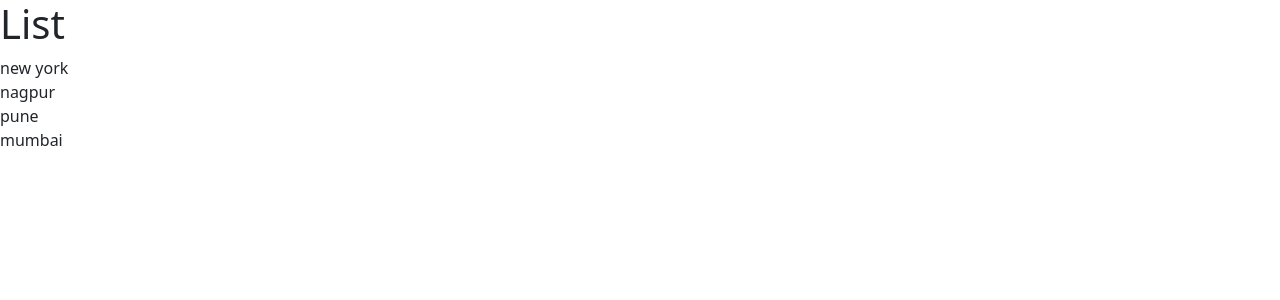
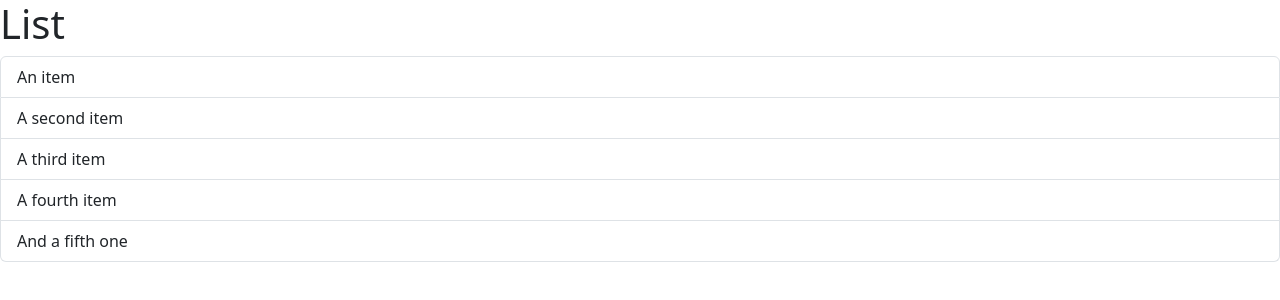
Before and after one commit to juheedhone/react-app, a React (Vite) app: page / in a window 1280 px wide. Shown: the top 300 px of the page. Built offline with nearby package versions, Linux system fonts and the light colour scheme.

Commit message:
ListGroup

```diff
--- a/src/components/ListGroup.tsx
+++ b/src/components/ListGroup.tsx
@@ -1,13 +1,16 @@
 function ListGroup() {
   const items = ["new york", "nagpur", "pune", "mumbai"];
 
+  items.map(item => <li>{item}</li>)
   return (
     <>
       <h1>List</h1>
       <ul className="list-group">
-        {items.map((item) => (
-          <li key={item}>{item}</li>
-        ))}
+        <li className="list-group-item">An item</li>
+        <li className="list-group-item">A second item</li>
+        <li className="list-group-item">A third item</li>
+        <li className="list-group-item">A fourth item</li>
+        <li className="list-group-item">And a fifth one</li>
       </ul>
     </>
   );
```
